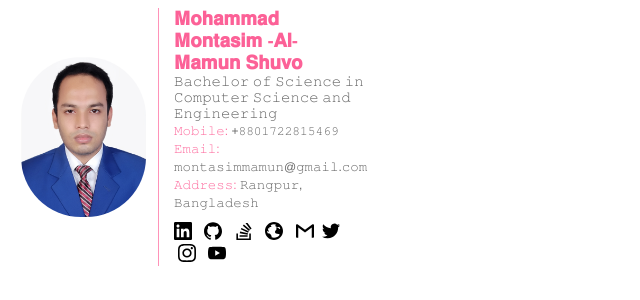
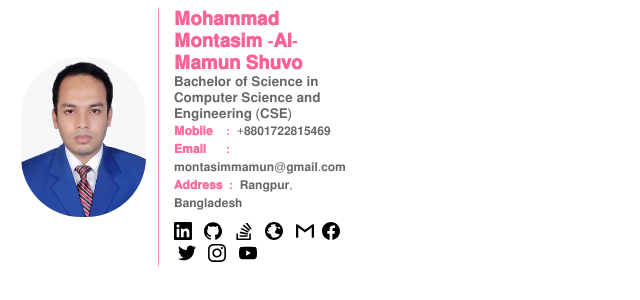
Before and after one commit to montasim/gmail-signature, a plain HTML site: page index.html in a window 1280 px wide. Shown: the whole page, without its empty margins (0-640 px from the left). Drawn offline with Linux system fonts and the light colour scheme.

Commit message:
font and social media added

```diff
--- a/index.html
+++ b/index.html
@@ -25,31 +25,33 @@
                   <td style="font-family:inherit; padding:0; vertical-align:top;" valign="top">
                     <strong>
                       <a style="font-family:inherit; color:#fc6197; font-size:14pt; text-decoration: none;"
-                        href="http://montasim.github.io/" target="_blank">𝐌𝐨𝐡𝐚𝐦𝐦𝐚𝐝 𝐌𝐨𝐧𝐭𝐚𝐬𝐢𝐦 -𝐀𝐥-
-                        𝐌𝐚𝐦𝐮𝐧 𝐒𝐡𝐮𝐯𝐨</a>
+                        href="http://montasim.github.io/" target="_blank"><b>𝐌𝐨𝐡𝐚𝐦𝐦𝐚𝐝 𝐌𝐨𝐧𝐭𝐚𝐬𝐢𝐦 -𝐀𝐥-
+                          𝐌𝐚𝐦𝐮𝐧 𝐒𝐡𝐮𝐯𝐨</b></a>
                     </strong>
                     <br>
-                    <a style="font-family:inherit; color:#666666; font-size:10pt; text-decoration: none;">𝙱𝚊𝚌𝚑𝚎𝚕𝚘𝚛
-                      𝚘𝚏 𝚂𝚌𝚒𝚎𝚗𝚌𝚎 𝚒𝚗
-                      𝙲𝚘𝚖𝚙𝚞𝚝𝚎𝚛 𝚂𝚌𝚒𝚎𝚗𝚌𝚎 𝚊𝚗𝚍 𝙴𝚗𝚐𝚒𝚗𝚎𝚎𝚛𝚒𝚗𝚐</a>
+                    <a style="font-family:inherit; color:#666666; font-size:10pt; text-decoration: none;">𝐁𝐚𝐜𝐡𝐞𝐥𝐨𝐫
+                      𝐨𝐟 𝐒𝐜𝐢𝐞𝐧𝐜𝐞 𝐢𝐧 𝐂𝐨𝐦𝐩𝐮𝐭𝐞𝐫 𝐒𝐜𝐢𝐞𝐧𝐜𝐞 𝐚𝐧𝐝 𝐄𝐧𝐠𝐢𝐧𝐞𝐞𝐫𝐢𝐧𝐠
+                      (𝐂𝐒𝐄)</a>
                   </td>
                 </tr>
                 <tr>
                   <td
                     style="font-family:inherit; font-size:9pt; padding-bottom:6px; line-height:18px; vertical-align:top;"
                     valign="top">
-                    <span style="font-family:inherit; color:#fd6d9f;"> 𝙼𝚘𝚋𝚒𝚕𝚎: </span>
+                    <span style="font-family:inherit; color:#fd6d9f;"> <b>𝐌𝐨𝐛𝐢𝐥𝐞 &nbsp&nbsp&nbsp:</b>&nbsp
+                    </span>
                     <a style="font-family:inherit; text-decoration: none; color:#666666;"
-                      href="tel:+8801722815469">+𝟾𝟾𝟶𝟷𝟽𝟸𝟸𝟾𝟷𝟻𝟺𝟼𝟿</a>
+                      href="tel:+8801722815469">+𝟖𝟖𝟎𝟏𝟕𝟐𝟐𝟖𝟏𝟓𝟒𝟔𝟗</a>
                     <br>
-                    <span style="font-family:inherit; color:#fd6d9f;"> 𝙴𝚖𝚊𝚒𝚕: </span>
+                    <span style="font-family:inherit; color:#fd6d9f;"> <b>𝐄𝐦𝐚𝐢𝐥 &nbsp&nbsp&nbsp&nbsp&nbsp:</b>&nbsp
+                    </span>
                     <a style="font-family:inherit; text-decoration: none; color:#666666;"
-                      href="mailto:montasimmamun@gmail.com">𝚖𝚘𝚗𝚝𝚊𝚜𝚒𝚖𝚖𝚊𝚖𝚞𝚗@𝚐𝚖𝚊𝚒𝚕.𝚌𝚘𝚖</a>
+                      href="mailto:montasimmamun@gmail.com">𝐦𝐨𝐧𝐭𝐚𝐬𝐢𝐦𝐦𝐚𝐦𝐮𝐧@𝐠𝐦𝐚𝐢𝐥.𝐜𝐨𝐦</a>
                     <br>
-                    <span style="font-family:inherit; color:#fd6d9f;"> 𝙰𝚍𝚍𝚛𝚎𝚜𝚜: </span>
+                    <span style="font-family:inherit; color:#fd6d9f;"> <b>𝐀𝐝𝐝𝐫𝐞𝐬𝐬 &nbsp:</b>&nbsp </span>
                     <a style="font-family:inherit; text-decoration: none; color:#666666;"
-                      href="https://goo.gl/maps/GvWdUmtAZ3CfUBGf9" target="_blank"> 𝚁𝚊𝚗𝚐𝚙𝚞𝚛,
-                      𝙱𝚊𝚗𝚐𝚕𝚊𝚍𝚎𝚜𝚑 </a>
+                      href="https://goo.gl/maps/GvWdUmtAZ3CfUBGf9" target="_blank"> 𝐑𝐚𝐧𝐠𝐩𝐮𝐫,
+                      𝐁𝐚𝐧𝐠𝐥𝐚𝐝𝐞𝐬𝐡 </a>
                   </td>
                 </tr>
                 <tr>
@@ -91,6 +93,13 @@
                       </a>
                     </span>
                     <span>
+                      <a style="text-decoration: none; padding: 0 4px;" href="https://www.facebook.com/mr.montasim/"
+                        target="_blank">
+                        <img alt="facebook" style="width:18px; height:18px;"
+                          src="https://raw.githubusercontent.com/montasim/gmail-signature/ca620d78beb05876382f19c19250ee3316e8513a/Media/Icons/Social/facebook.svg">
+                      </a>
+                    </span>
+                    <span>
                       <a style="text-decoration: none; padding: 0 4px;" href="https://twitter.com/montasimmamun"
                         target="_blank">
                         <img alt="twitter" style="width:18px; height:18px;"
```
